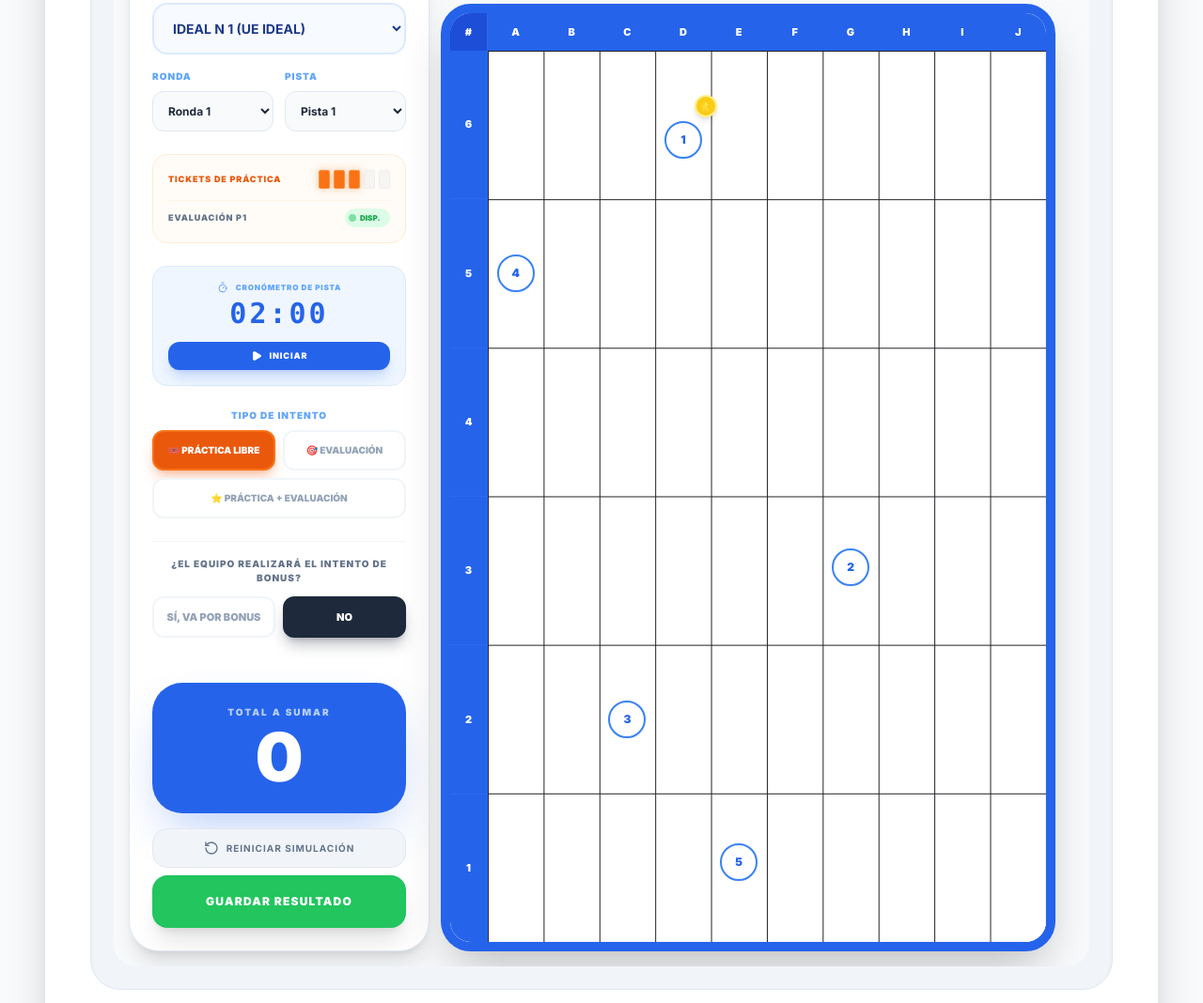
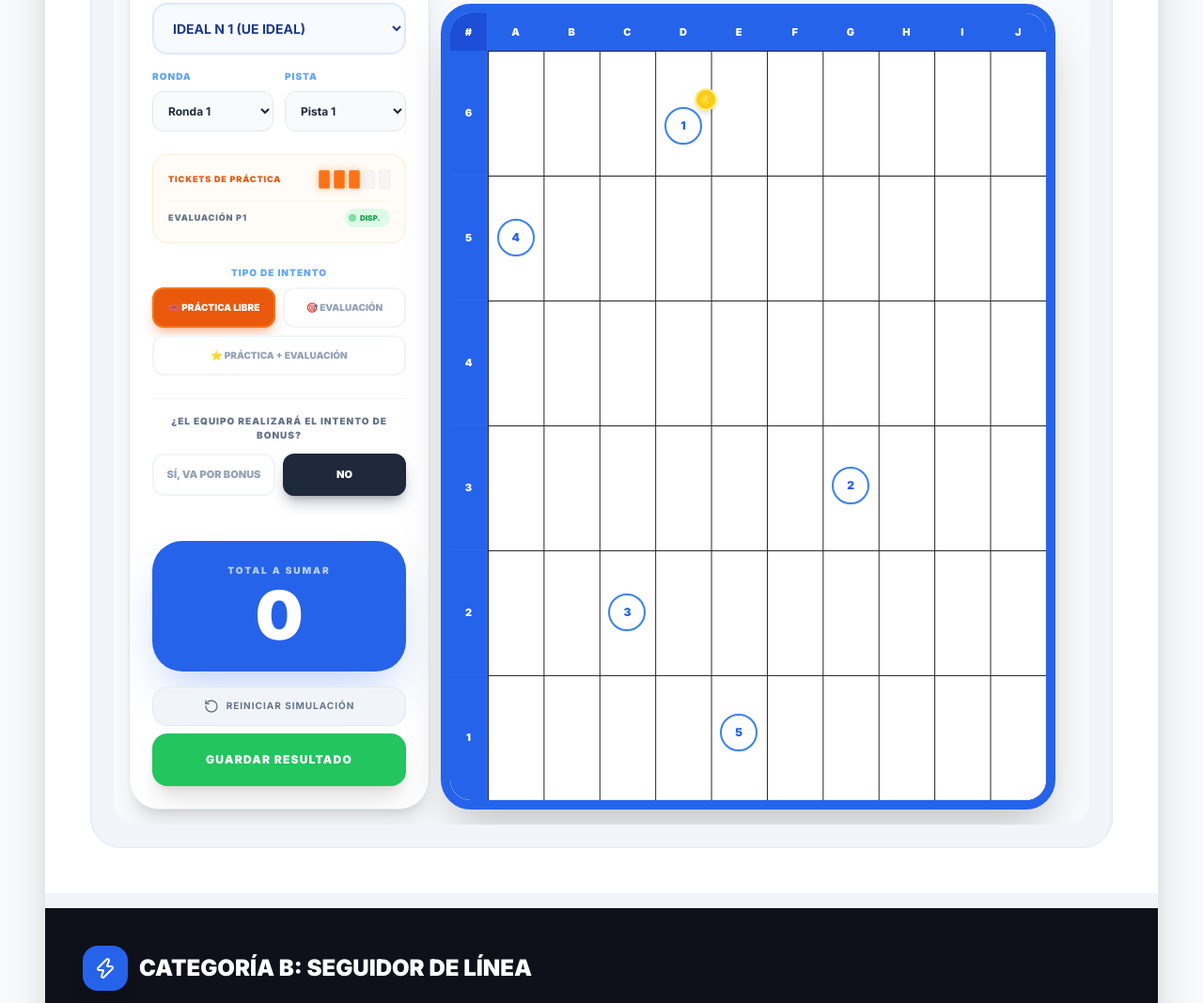
Before and after one commit to sargas1717-bit/Gu-a-Jueces, a plain HTML site: page index.html in a window 1280 px wide. Shown: the part 2406-3474 px from the top of the page at 94% size. Drawn offline with nearby package versions, Linux system fonts and the light colour scheme.

Commit message:
Fix: Removed incorrect 2-minute timer from Quest section

```diff
--- a/index.html
+++ b/index.html
@@ -313,18 +313,6 @@
                                             <span class="text-[8px] font-black">DISP.</span>
                                         </div>
                                     </div>
-                                </div>
-
-                                <!-- Timer Quest -->
-                                <div class="bg-blue-50 border border-blue-100 rounded-2xl p-4 mb-6 flex flex-col items-center">
-                                    <div class="flex items-center gap-2 mb-1">
-                                        <i data-lucide="timer" class="w-3 h-3 text-blue-400"></i>
-                                        <span class="text-[8px] text-blue-400 uppercase tracking-widest font-black">Cronómetro de Pista</span>
-                                    </div>
-                                    <div id="quest-timer" class="text-3xl font-mono font-black tracking-widest mb-3 text-blue-600">02:00</div>
-                                    <button id="quest-timer-btn" onclick="toggleQuestTimer()" class="w-full bg-blue-600 hover:bg-blue-500 text-white py-2 rounded-xl font-black flex items-center justify-center gap-2 transition-all uppercase tracking-widest text-[9px] shadow-lg shadow-blue-600/20">
-                                        <i data-lucide="play" class="w-3 h-3 fill-current"></i> Iniciar
-                                    </button>
                                 </div>
 
                                 <div class="mb-6">
```
